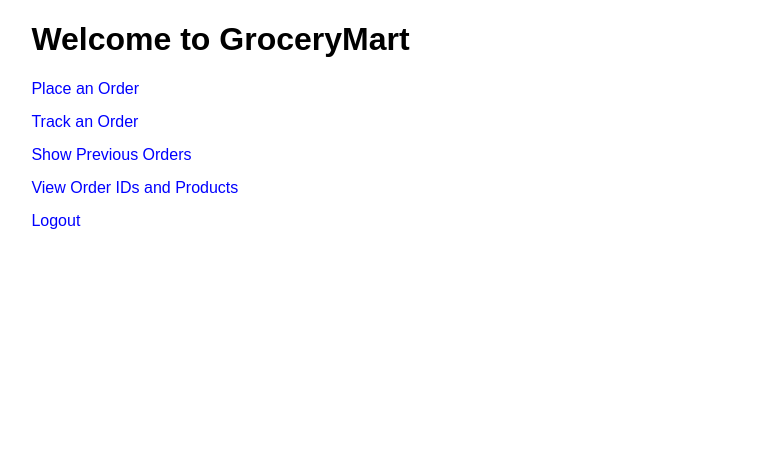
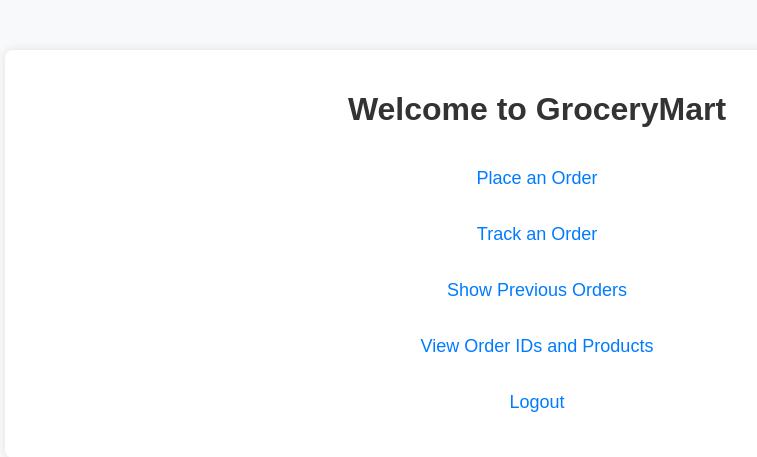
Before and after one commit to Chaitanya2004kabra/Grocery-Store-App, a Flask app: page /home in a window 1280 px wide. Shown: the top 457 px of the page, without its empty margins (103-860 px from the left). Run offline with Flask 3, Linux system fonts and the light colour scheme; the visitor is signed in with stand-in values (Sample User, id 1).

Commit message:
Update home.html
added in page css

```diff
--- a/templates/home.html
+++ b/templates/home.html
@@ -4,20 +4,37 @@
     <title>Home</title>
     <style>
         body {
-            font-family: Arial, sans-serif;
+            font-family: 'Arial', sans-serif;
+            background-color: #f8f9fa;
+            margin: 0;
+            padding: 0;
         }
         .container {
             width: 80%;
-            margin: auto;
+            margin: 50px auto;
+            padding: 20px;
+            background-color: #ffffff;
+            box-shadow: 0 0 10px rgba(0, 0, 0, 0.1);
+            border-radius: 8px;
+            text-align: center;
+        }
+        h1 {
+            color: #333333;
+            margin-bottom: 30px;
         }
         a {
             text-decoration: none;
-            color: blue;
-            display: block; /* Ensure links are on separate lines */
-            margin-bottom: 15px; /* Space between links */
+            color: #007bff;
+            font-size: 18px;
+            display: block;
+            margin: 15px 0;
+            padding: 10px 0;
+            transition: background-color 0.3s, color 0.3s;
+            border-radius: 4px;
         }
         a:hover {
-            text-decoration: underline;
+            background-color: #007bff;
+            color: #ffffff;
         }
     </style>
 </head>
```
